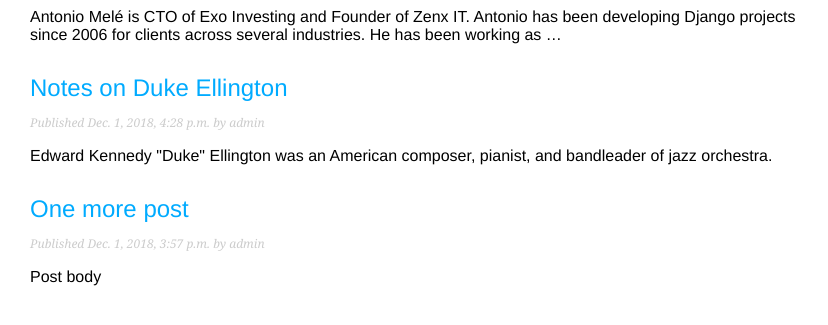
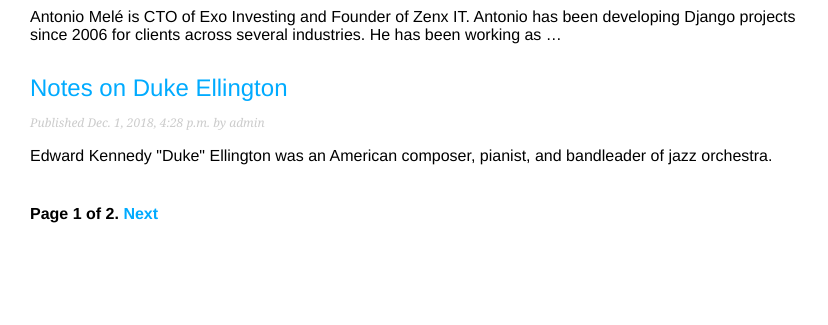
Before and after one commit to seangnewman/django_demoSetup, a Django app: page /blog/ in a window 1280 px wide. Shown: the part 303-628 px from the top of the page, without its empty margins (0-828 px from the left). Run offline with Django 3.2, Linux system fonts and the light colour scheme; data comes from the database, SQL or seed files in the repository; both versions use the stored data as it was after the commit.

Commit message:
completed basic blog

```diff
--- a/blog/templates/blog/post/list.html
+++ b/blog/templates/blog/post/list.html
@@ -16,4 +16,5 @@
       </p>
       {{ post.body | truncatewords:30 | linebreaks}}
     {% endfor %}
+    {% include "pagination.html" with page=page_obj %}
 {% endblock %}
--- /dev/null
+++ b/blog/templates/pagination.html
@@ -0,0 +1,13 @@
+<div class="pagination">
+    <span class="step-links">
+        {% if page.has_previous %}
+        <a href="?page={{ page.previous_page_number }}">Previous</a>
+        {% endif %}
+        <span class="current">
+            Page {{ page.number }} of {{ page.paginator.num_pages}}.
+        </span>
+        {% if page.has_next %}
+          <a href="?page={{ page.next_page_number }}">Next</a>
+        {% endif %}
+    </span>
+</div>
--- a/blog/urls.py
+++ b/blog/urls.py
@@ -4,7 +4,8 @@
 
 urlpatterns = [
     # post views
-    path('', views.post_list, name='post_list'),
+    #path('', views.post_list, name='post_list'),
+    path('', views.PostListView.as_view(), name='post_list'),
     path('<int:year>/<int:month>/<int:day>/<slug:post>/',
           views.post_detail,
           name='post_detail')
--- a/blog/views.py
+++ b/blog/views.py
@@ -1,11 +1,29 @@
 from django.shortcuts import render, get_object_or_404
 from .models import Post
+from django.core.paginator import Paginator, EmptyPage, PageNotAnInteger
+from django.views.generic import ListView
+
+class PostListView(ListView):
+    queryset = Post.published.all()
+    context_object_name = 'posts'
+    paginate_by = 3
+    template_name = 'blog/post/list.html'
 
 
 # Create your views here.
 def post_list(request):
-    posts = Post.published.all()
-    return render(request, 'blog/post/list.html', {'posts':posts})
+    object_list = Post.published.all()
+    paginator = Paginator(object_list, 3)  # 3 posts per page
+    page = request.GET.get('page')
+    try:
+        posts = paginator.page(page)
+    except PageNotAnInteger:
+        # If page is not an integer return first page
+        posts = paginator.page(1)
+    except EmptyPage:
+        #if page is out of range deliver the last page of results
+        posts = paginator.page(paginator.num_pages)
+    return render(request, 'blog/post/list.html', {'page':page, 'posts':posts})
 
 def post_detail(request, year, month, day, post):
     post = get_object_or_404(Post,
```
Also changed, not shown: db.sqlite3.
